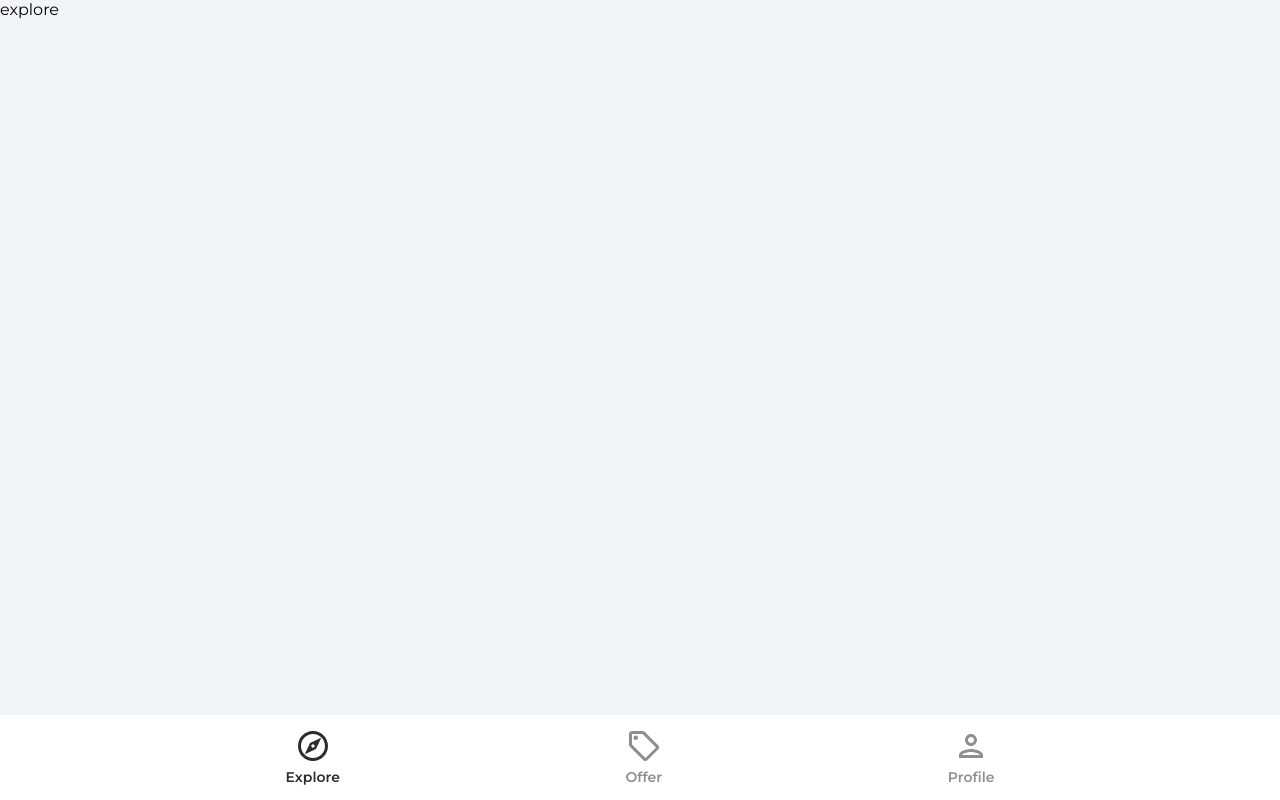
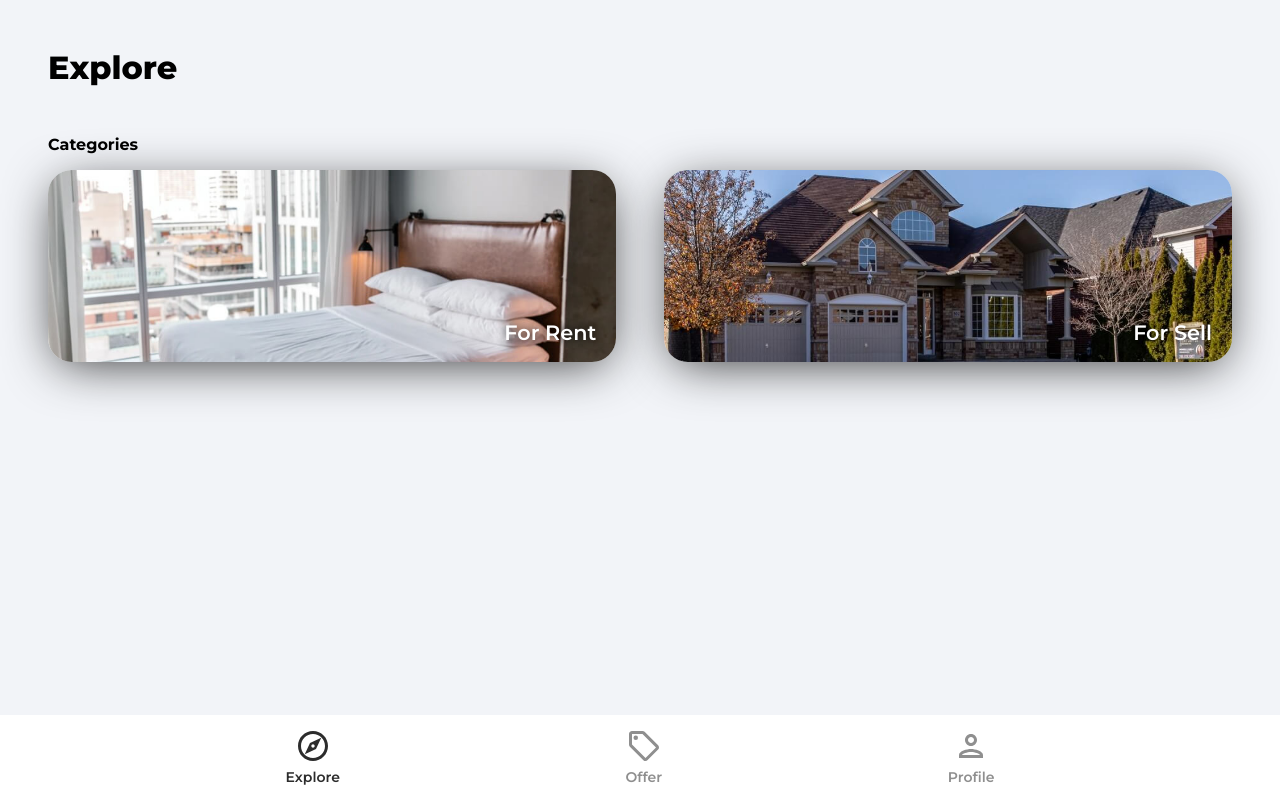
Before and after one commit to DieBijacz/house-marketplace-app, a React (Create React App) app: page / in a window 1280 px wide. Built offline with nearby package versions, Linux system fonts and the light colour scheme.

Commit message:
fetching listings

```diff
--- a/src/App.js
+++ b/src/App.js
@@ -9,6 +9,7 @@
 import ForgotPassword from './pages/ForgotPassword'
 import Navbar from './components/Navbar'
 import PrivateRoute from './components/PrivateRoute';
+import Category from './pages/Category';
 
 function App() {
   return (
@@ -23,6 +24,7 @@
             <Route path='/profile' element={<Profile />} />
           </Route>
           <Route path='/sign-in' element={<SignIn />} />
+          <Route path='/category/:categoryName' element={<Category />} />
           <Route path='/sign-up' element={<SignUp />} />
           <Route path='/forgot-password' element={<ForgotPassword />} />
         </Routes>
--- a/src/index.css
+++ b/src/index.css
@@ -386,11 +386,23 @@
   border-radius: 1.5rem;
   object-fit: cover;
   margin: 0 auto;
+  box-shadow: 0px 9px 50px -9px rgba(0, 0, 0, 0.82);
+}
+.exploreCategoryBox {
+  position: relative;
+}
+.exploreCategoryBox:hover {
+  transform: scale(110%);
 }
 
 .exploreCategoryName {
-  font-weight: 500;
-  text-align: left;
+  position: absolute;
+  right: 20px;
+  bottom: 0;
+  color: white;
+  text-shadow: 0 0 10px black;
+  font-size: 1.3rem;
+  font-weight: 600;
 }
 
 .category {
--- /dev/null
+++ b/src/pages/Category.jsx
@@ -0,0 +1,77 @@
+import React, { useState, useEffect } from 'react'
+// useParam to get info about htpps: /rent
+import {useParams} from 'react-router-dom'
+import {collection, getDocs, query, where, orderBy, limit, startAfter, getDoc} from 'firebase/firestore'
+import {db} from '../firebase.config'
+import {toast} from 'react-toastify'
+import Spinner from '../components/Spinner'
+
+function Category() {
+  const [listings, setListings] = useState(null)
+  const [loading, setLoading] = useState(true)
+
+  const params = useParams()
+
+  useEffect(() => {
+    const fetchListings = async () => {
+      try {
+        // get reference
+        const listingsRef = collection(db, 'listings')
+
+        // create a query
+        //from App.js <Route path='/category/:categoryName' => /rent or /sell
+        const q = query(
+          listingsRef,
+          // check type ('rent' or 'sell')
+          where('type', '==', params.categoryName),
+          orderBy('timestamp', 'desc'),
+          limit(10)
+        )
+
+        // execute query
+        const querySnap = await getDocs(q)
+
+        const listings = []
+
+        querySnap.forEach((doc) => {
+          console.log(doc.data());
+          return listings.push({
+            // id will be id of user who added offer
+            // on Firestore Database collection => 'listings => id
+            id: doc.id,
+            data: doc.data()
+          })
+        })
+
+        setListings(listings)
+        setLoading(false)
+      } catch (error) {
+        toast.error('Could not fetch listings')
+      }
+    }
+    fetchListings()
+  }, [])
+
+  return (
+    <div className='category'>
+      <header>
+        <p className="pageHeader">
+          {params.categoryName === 'rent' ? 'Places For Rent' : 'Places For Sell'}
+        </p>
+      </header>
+      {loading ? <Spinner /> : listings && listings.length > 0 ?
+        <>
+          <main>
+            <ul className="categoryListings">
+              {listings.map((listing) => (
+                <h3 key={listing.id}>{listing.data.name}</h3>
+              ))}
+            </ul>
+          </main>
+        </>
+        : <h4>No Listings for {params.categoryName}</h4>}
+    </div>
+  )
+}
+
+export default Category
--- a/src/pages/Explore.jsx
+++ b/src/pages/Explore.jsx
@@ -1,9 +1,32 @@
-import React from 'react'
+import { Link } from "react-router-dom"
+import rentCategoryImage from '../assets/jpg/rentCategoryImage.jpg'
+import sellCategoryImage from '../assets/jpg/sellCategoryImage.jpg'
 
 function Explore() {
   return (
-    <div>
-      explore
+    <div className="explore">
+      <header>
+        <p className="pageHeader">Explore</p>
+      </header>
+      <main>
+        {/* Slinder */}
+
+        <p className="exploreCategoryHeading">Categories</p>
+        <div className="exploreCategories">
+          <Link to='/category/rent'>
+            <div className="exploreCategoryBox">
+              <img src={rentCategoryImage} alt="rent" className="exploreCategoryImg"/>
+              <p className="exploreCategoryName">For Rent</p>
+            </div>
+          </Link>
+          <Link to='/category/sell'>
+            <div className="exploreCategoryBox">
+              <img src={sellCategoryImage} alt="sell" className="exploreCategoryImg" />
+              <p className="exploreCategoryName">For Sell</p>
+            </div>
+          </Link>
+        </div>
+      </main>
     </div>
   )
 }
--- a/src/pages/Profile.jsx
+++ b/src/pages/Profile.jsx
@@ -2,7 +2,7 @@
 import {getAuth, updateProfile} from 'firebase/auth'
 import {doc, updateDoc} from 'firebase/firestore'
 import {db} from '../firebase.config'
-import { useNavigate, Link } from 'react-router-dom'
+import { useNavigate} from 'react-router-dom'
 import {toast} from 'react-toastify'
 
 function Profile() {
```
